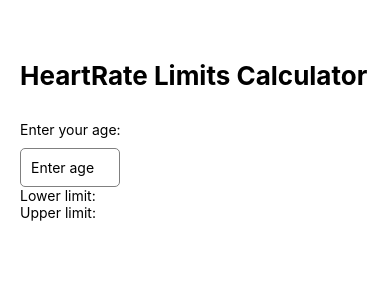
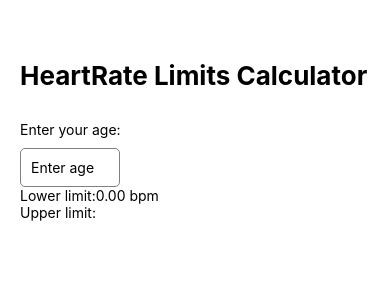
Before and after one commit to Sunbeere/Viikkotehtava_1_Tavoitesyke, a React Native app: screen / in a window 390 px wide. Shown: the top 300 px of the page. Built offline with nearby package versions, Linux system fonts and the light colour scheme.

Commit message:
Calculating the lower limit

```diff
--- a/App.tsx
+++ b/App.tsx
@@ -6,6 +6,12 @@ export default function App() {
 
   const [age, setAge] = useState('');
 
+  const ageNumber = Number(age);
+
+  const lowerLimit = age !== '' && Number.isFinite(ageNumber)
+    ?(220 - ageNumber)* 0.65
+    : 0;
+
   return (
     <View style={styles.container}>
       <Text style={styles.header}>HeartRate Limits Calculator</Text>
@@ -13,12 +19,13 @@ export default function App() {
       <Text>Enter your age:</Text>
 
       <TextInput style={styles.input}
+
       keyboardType="numeric"
       value={age}
       onChangeText={setAge}
       placeholder="Enter age" />
       <StatusBar style="auto" />
-      <Text>Lower limit:</Text>
+      <Text>Lower limit:{lowerLimit.toFixed(2)} bpm</Text>
       <Text>Upper limit:</Text>
     </View>
   );
```
